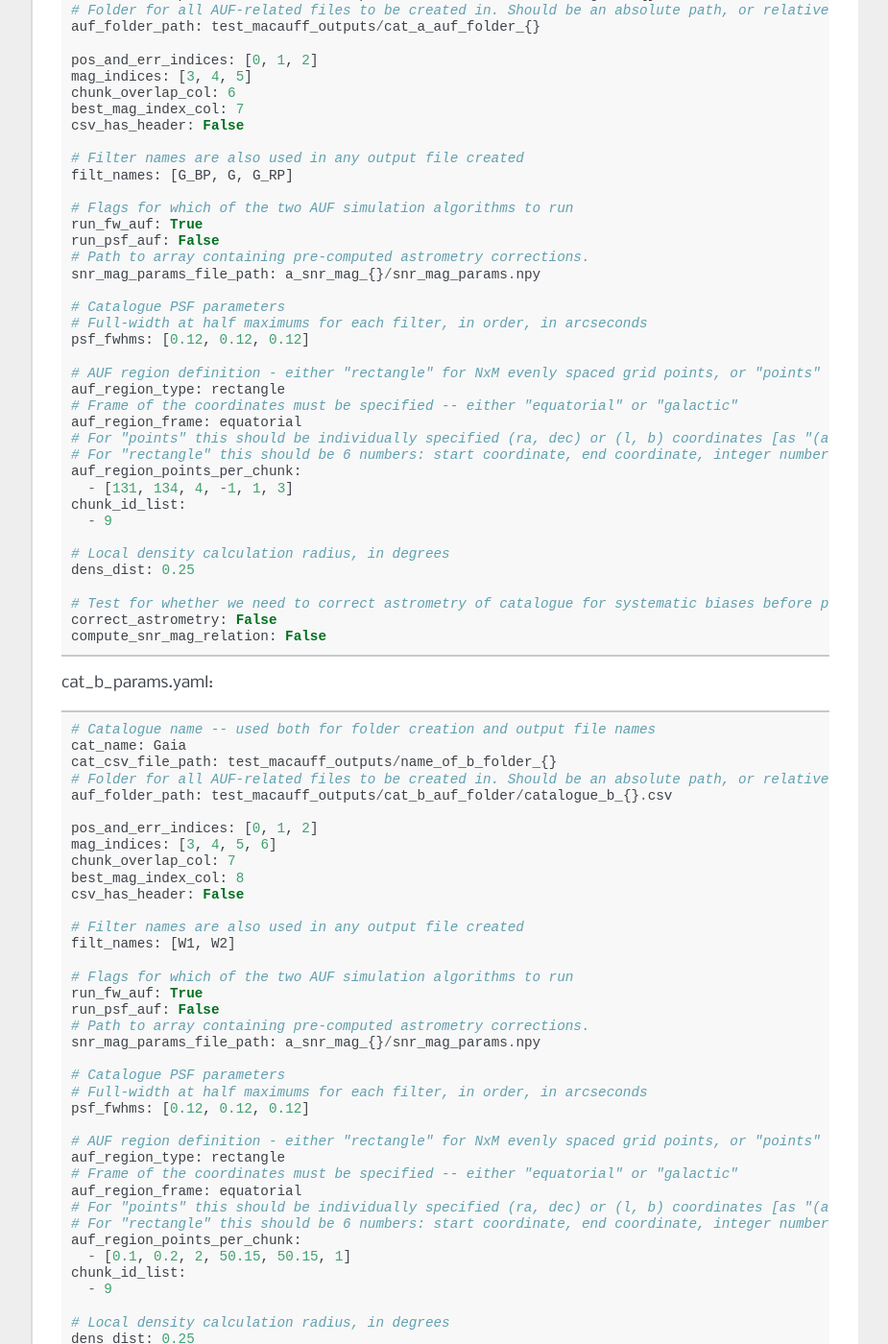
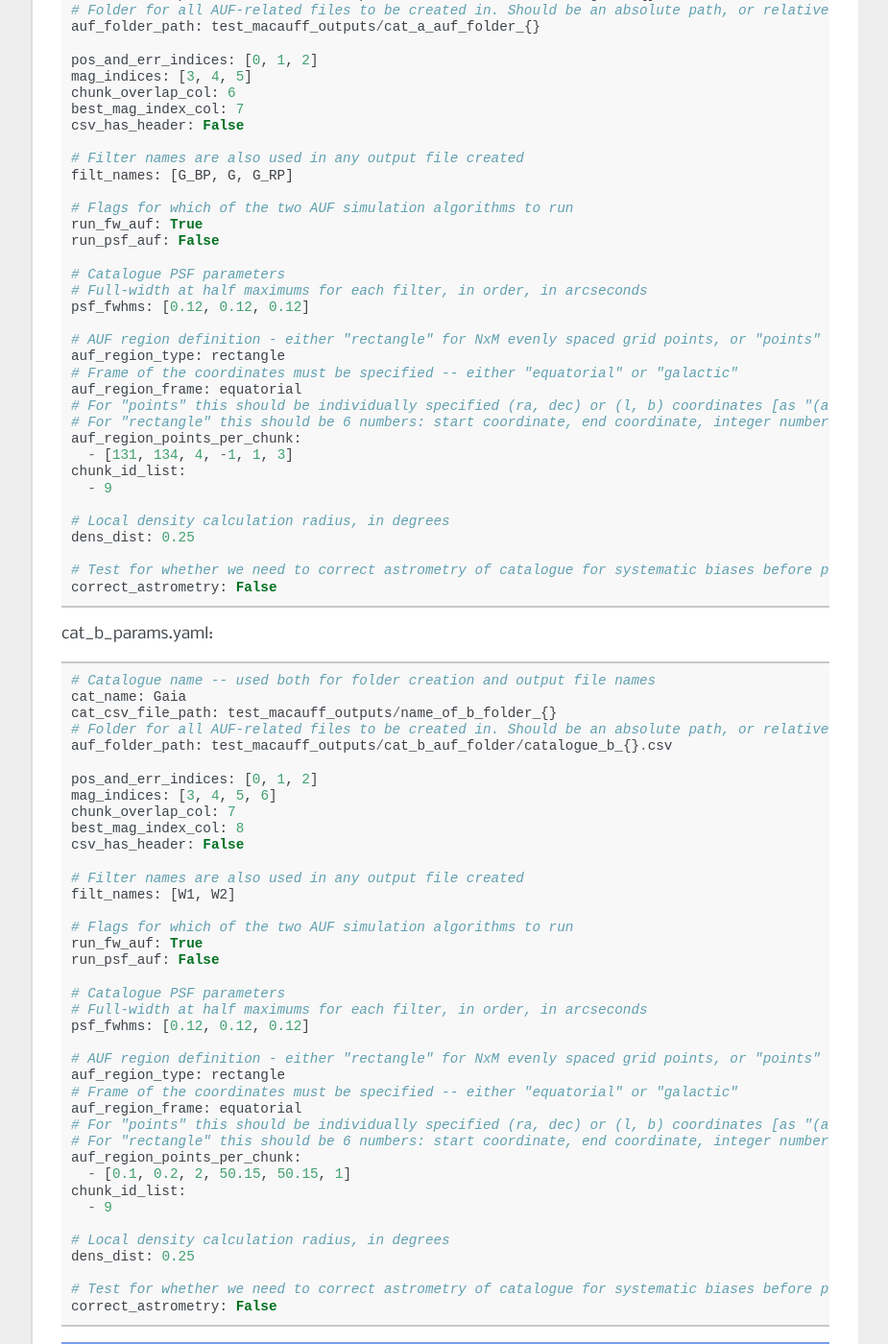
Before and after one commit to macauff/macauff, a Sphinx documentation site: the page built from docs/quickstart.rst, in a window 1280 px wide and 1400 px high, scrolled down 2372 px. Shown: the whole window at 96% size, without its empty margins (198-1123 px from the left). Built offline with Sphinx 7.4.7, drawn with Linux system fonts in a browser that asks for light colours; some of the changed text lies outside the part shown.

Commit message:
Removed deleted parameters from quickstart guide.

```diff
--- a/docs/quickstart.rst
+++ b/docs/quickstart.rst
@@ -115,8 +115,6 @@ cat_a_params.yaml::
     # Flags for which of the two AUF simulation algorithms to run
     run_fw_auf: True
     run_psf_auf: False
-    # Path to array containing pre-computed astrometry corrections.
-    snr_mag_params_file_path: a_snr_mag_{}/snr_mag_params.npy
 
     # Catalogue PSF parameters
     # Full-width at half maximums for each filter, in order, in arcseconds
@@ -138,7 +136,6 @@ cat_a_params.yaml::
 
     # Test for whether we need to correct astrometry of catalogue for systematic biases before performing matches
     correct_astrometry: False
-    compute_snr_mag_relation: False
 
 
 cat_b_params.yaml::
@@ -161,8 +158,6 @@ cat_b_params.yaml::
     # Flags for which of the two AUF simulation algorithms to run
     run_fw_auf: True
     run_psf_auf: False
-    # Path to array containing pre-computed astrometry corrections.
-    snr_mag_params_file_path: a_snr_mag_{}/snr_mag_params.npy
 
     # Catalogue PSF parameters
     # Full-width at half maximums for each filter, in order, in arcseconds
@@ -184,7 +179,6 @@ cat_b_params.yaml::
 
     # Test for whether we need to correct astrometry of catalogue for systematic biases before performing matches
     correct_astrometry: False
-    compute_snr_mag_relation: False
 
 .. note::
     Discussion of the input parameters available in the catalogue-specific and joint match-specific input files is provided in more detail :doc:`here<inputs>`.
```
